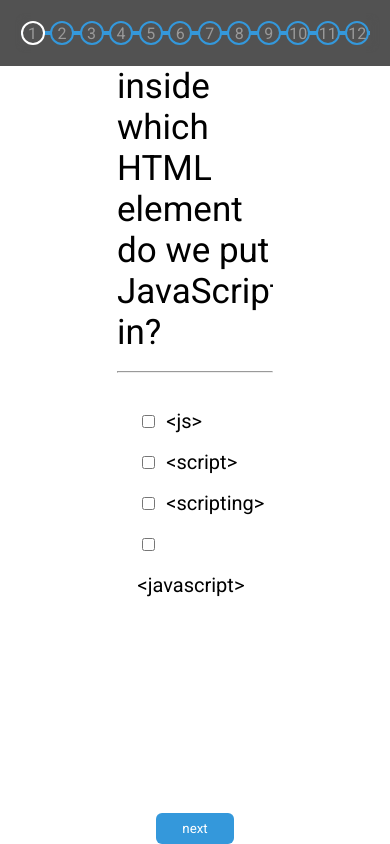
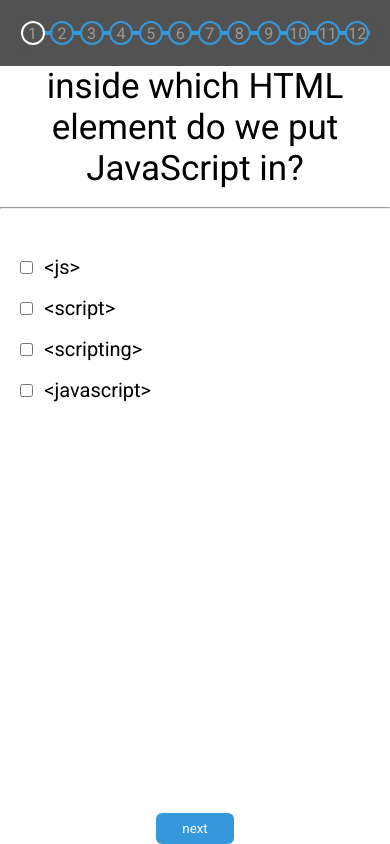
Before and after one commit to fox5352/quizSite, a plain HTML site: page index.html in a window 390 px wide. Drawn offline with Linux system fonts and the light colour scheme.

Commit message:
added a responsive textbox to the question block

```diff
--- a/index.html
+++ b/index.html
@@ -41,7 +41,7 @@
     <main>
         <div class="content">
             <!-- the question is added here -->
-            <div class="Question">
+            <div class="question">
                 <div class="question-text"></div>
                 <div class="example"></div>
                 <hr>
@@ -50,14 +50,22 @@
             <!-- the answer's are added here -->
             <div class="list">
                 <div class="checkbox">
-                    <input class="inputbox" type="checkbox" name="one" id="one" value="one">
-                    <label for="one" class="label" id="one">text 1</label><br>
-                    <input class="inputbox" type="checkbox" name="two" id="two" value="two">
-                    <label for="two" class="label" id="two">text 2</label><br>
-                    <input class="inputbox" type="checkbox" name="three" id="three" value="three">
-                    <label for="three" class="label" id="three">text 3</label><br>
-                    <input class="inputbox" type="checkbox" name="four" id="four" value="four">
-                    <label for="four" class="label" id="four">text 4</label>
+                    <div class="checkbox-item">
+                        <input class="inputbox" type="checkbox" name="one" id="one" value="one">
+                        <label for="one" class="label" id="one">text 1</label>
+                    </div>
+                    <div class="checkbox-item">
+                        <input class="inputbox" type="checkbox" name="two" id="two" value="two">
+                        <label for="two" class="label" id="two">text 2</label>
+                    </div>
+                    <div class="checkbox-item">
+                        <input class="inputbox" type="checkbox" name="three" id="three" value="three">
+                        <label for="three" class="label" id="three">text 3</label>
+                    </div>
+                    <div class="checkbox-item">
+                        <input class="inputbox" type="checkbox" name="four" id="four" value="four">
+                        <label for="four" class="label" id="four">text 4</label>
+                    </div>
                 </div>
             </div>
     </main>
--- a/style.css
+++ b/style.css
@@ -29,9 +29,13 @@ body {
     flex-direction: column;
     font-size: 35px;
     margin: 0 auto;
-    max-width: 40vw;
+    width: 50vw;
     height: 85vh;
     overflow-y: auto;
+}
+
+.question {
+    text-align: center;
 }
 
 .list {
@@ -41,7 +45,8 @@ body {
 }
 
 .checkbox {
-    margin-left: 10%;
+    display: flex;
+    flex-direction: column;
     text-align: left;
 }
 
@@ -148,3 +153,9 @@ body {
     grid-row-start: 2;
     grid-column-end: 3;
 }
+
+@media only screen and (max-width: 760px) {
+    .content {
+        width: 100%;
+    }
+}
```
